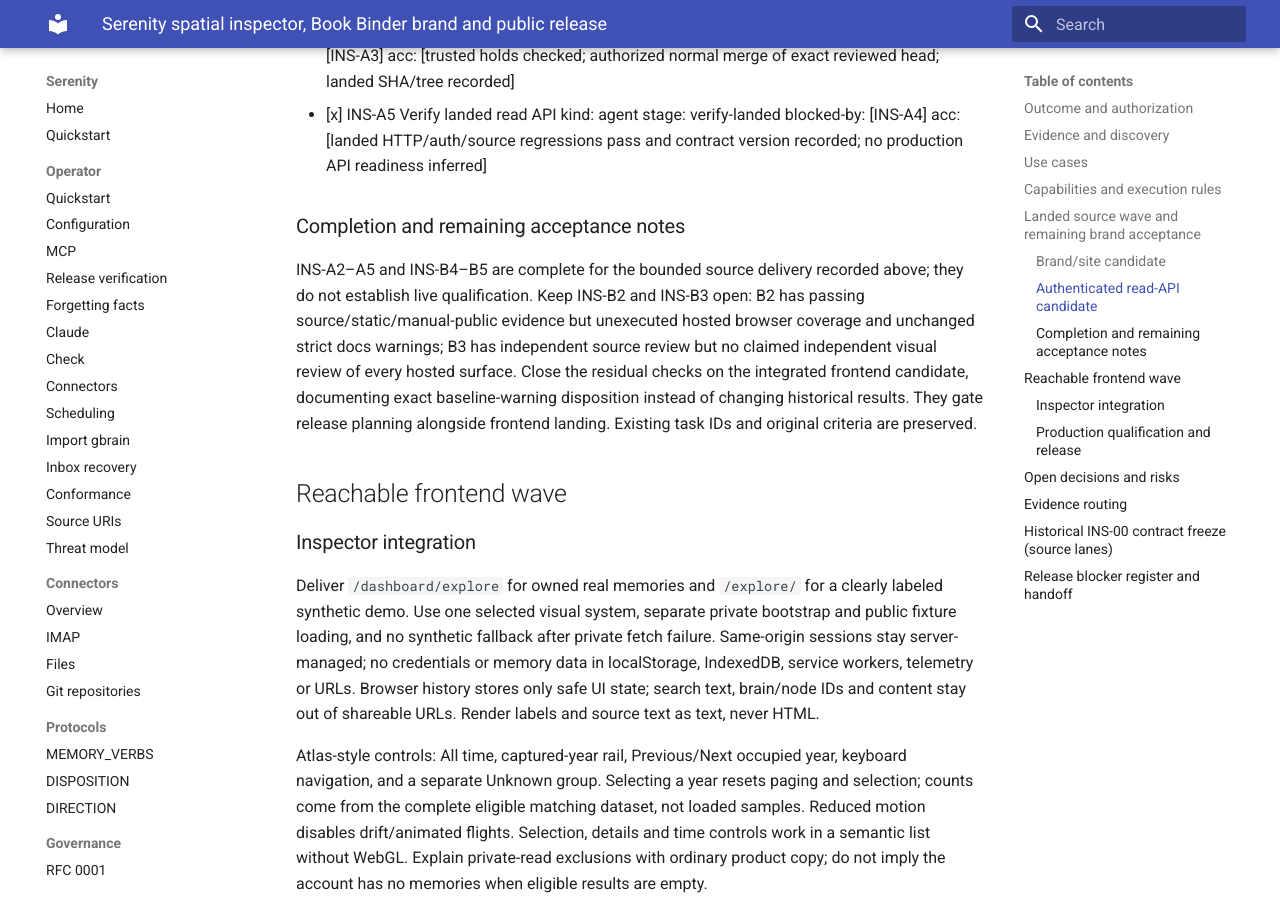
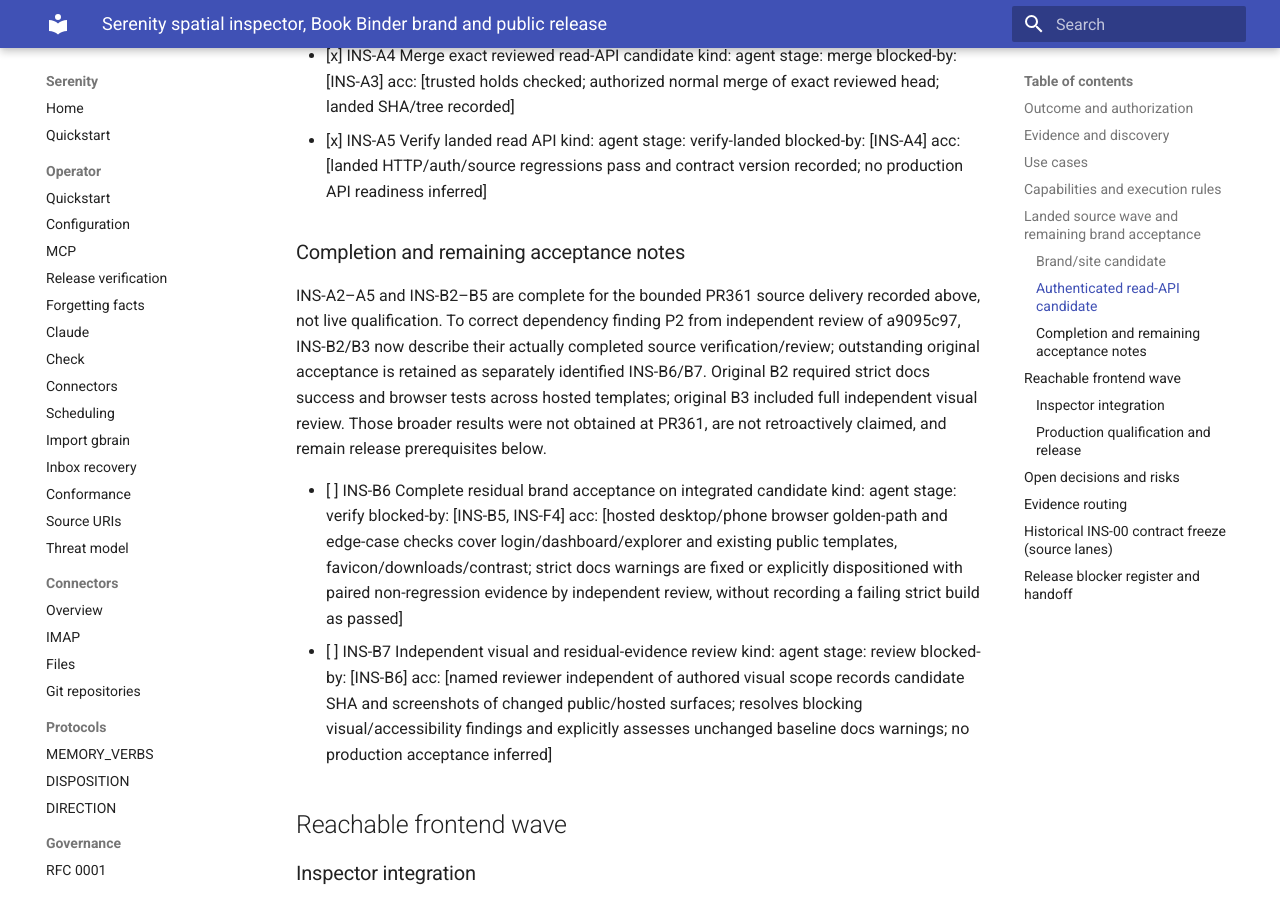
Before and after one commit to sirerun/serenity, an MkDocs documentation site: the page built from docs/plans/inspector-brand-release.md, in a window 1280 px wide and 900 px high, scrolled down 4217 px. Built offline with MkDocs 1.6.1 and Material for MkDocs 9.7.7, drawn with Linux system fonts in a browser that asks for light colours; some of the changed text lies outside the part shown.

Commit message:
plan: separate landed brand source gates from residual visual acceptance

```diff
--- a/docs/plans/inspector-brand-release.md
+++ b/docs/plans/inspector-brand-release.md
@@ -44,8 +44,8 @@
 ### Brand/site candidate
 
 - [x] INS-B1 Implement Book Binder brand across existing website  kind: agent stage: implement lane: agent  verifies: [UC-INS-04]  blocked-by: [INS-00]  acc: [selected silhouette and rose/charcoal tokens appear on home/product/pricing/get-started/chat/docs/brand and login/dashboard surfaces as applicable; favicon, wordmark, downloadable light/mono assets, metadata/social image and theme colors match; existing copy, accessibility and links preserved; all old S descriptions replaced; asset quality at small sizes checked]
-- [ ] INS-B2 Verify brand/site candidate  kind: agent stage: verify  verifies: [UC-INS-04]  blocked-by: [INS-B1]  acc: [scripts/site/check.py, strict docs build, existing site tests and changed embed/CSP tests pass; browser tests cover primary CTA plus a narrow-screen edge case; desktop/phone visual QA covers all changed templates, theme contrast, favicon and downloads; lint/format checks pass at candidate SHA]
-- [ ] INS-B3 Independent code and visual review of INS-B1  kind: agent stage: review  blocked-by: [INS-B2]  acc: [named independent reviewer records base/head SHA and all site/asset/CSP changes; blocking findings fixed, affected checks repeated and re-review CLEAR]
+- [x] INS-B2 Verify brand/site source candidate  kind: agent stage: verify  verifies: [UC-INS-04]  blocked-by: [INS-B1]  acc: [PR361 qualification receipt records passing site/brand/embed/CSP and Go checks, public desktop/phone manual QA and unchanged paired baseline docs warnings; hosted browser coverage and full independent visual acceptance are explicitly retained at INS-B6/B7, not claimed as passed]
+- [x] INS-B3 Independent source review of INS-B1  kind: agent stage: review  blocked-by: [INS-B2]  acc: [PR361 independent headless full-source/correction receipts identify base/head and site/asset/CSP scope; findings fixed, affected checks passed and source re-review clear; independent hosted-surface visual acceptance remains at INS-B7]
 - [x] INS-B4 Merge exact reviewed brand/site candidate  kind: agent stage: merge  blocked-by: [INS-B3]  acc: [trusted holds checked; reviewed head merged normally by authorized coordinator; landed SHA and tree proof recorded; automatic site deployment behavior accounted for]
 - [x] INS-B5 Verify landed brand/site revision  kind: agent stage: verify-landed  blocked-by: [INS-B4]  acc: [landed site/assets and relevant tests match reviewed tree; any automatic production update checked and reported honestly; no live proof inferred from a merge]
 
@@ -59,7 +59,10 @@
 
 ### Completion and remaining acceptance notes
 
-INS-A2–A5 and INS-B4–B5 are complete for the bounded source delivery recorded above; they do not establish live qualification. Keep INS-B2 and INS-B3 open: B2 has passing source/static/manual-public evidence but unexecuted hosted browser coverage and unchanged strict docs warnings; B3 has independent source review but no claimed independent visual review of every hosted surface. Close the residual checks on the integrated frontend candidate, documenting exact baseline-warning disposition instead of changing historical results. They gate release planning alongside frontend landing. Existing task IDs and original criteria are preserved.
+INS-A2–A5 and INS-B2–B5 are complete for the bounded PR361 source delivery recorded above, not live qualification. To correct dependency finding P2 from independent review of a9095c97, INS-B2/B3 now describe their actually completed source verification/review; outstanding original acceptance is retained as separately identified INS-B6/B7. Original B2 required strict docs success and browser tests across hosted templates; original B3 included full independent visual review. Those broader results were not obtained at PR361, are not retroactively claimed, and remain release prerequisites below.
+
+- [ ] INS-B6 Complete residual brand acceptance on integrated candidate  kind: agent stage: verify  blocked-by: [INS-B5, INS-F4]  acc: [hosted desktop/phone browser golden-path and edge-case checks cover login/dashboard/explorer and existing public templates, favicon/downloads/contrast; strict docs warnings are fixed or explicitly dispositioned with paired non-regression evidence by independent review, without recording a failing strict build as passed]
+- [ ] INS-B7 Independent visual and residual-evidence review  kind: agent stage: review  blocked-by: [INS-B6]  acc: [named reviewer independent of authored visual scope records candidate SHA and screenshots of changed public/hosted surfaces; resolves blocking visual/accessibility findings and explicitly assesses unchanged baseline docs warnings; no production acceptance inferred]
 
 ## Reachable frontend wave
 
@@ -91,7 +94,7 @@
 
 Outcome: inspector and matching brand live at https://serenity.sire.run with authenticated owner data and public synthetic demo, at verified deployed revision. Package the actual serving path: Pages assets when applicable, embedded hosted binary/API when applicable; retain prior artifacts and rollback procedure. Use existing deployment tooling; no new hosting migration, pricing or spend is implied. Release contract must resolve current hosted security/recovery prerequisites with the trusted lead rather than claim their broad completion. If Pages Actions is billing-blocked, use only an established authorized alternative or record a real release blocker. Canary with dedicated non-customer test account/brain; verify cross-account denials, source privacy, session expiry, static asset/CSP behavior and browser flows over public HTTPS. Verify health before/after rollout, exact artifact SHA/build identity, live website/brand links and rollback evidence. Public release notes contain no private memory data.
 
-- [ ] INS-R0 PLAN expand production release after inspector landed verification  kind: agent stage: preflight  blocked-by: [INS-F8, INS-B2, INS-B3]  acc: [only after frontend landing and residual brand acceptance, revalidate current service/artifact/runtime authority and expand separate preflight, measured qualification, independent release review, guarded deployment, public-HTTPS acceptance and rollback tasks; name owners/evidence/unblock conditions for every release blocker]
+- [ ] INS-R0 PLAN expand production release after inspector landed verification  kind: agent stage: preflight  blocked-by: [INS-F8, INS-B6, INS-B7]  acc: [only after frontend landing and residual brand acceptance, revalidate current service/artifact/runtime authority and expand separate preflight, measured qualification, independent release review, guarded deployment, public-HTTPS acceptance and rollback tasks; name owners/evidence/unblock conditions for every release blocker]
 
 ## Open decisions and risks
 
@@ -117,7 +120,7 @@
 
 | Gate | Evidence now | Owner at execution | Required unblock proof |
 |---|---|---|---|
-| Frontend | Prototype synthetic; brand/API landed | Frontend coordinator | INS-F8 and residual INS-B2/B3 acceptance |
+| Frontend | Prototype synthetic; brand/API landed | Frontend coordinator | INS-F8 and residual INS-B6/B7 acceptance |
 | Actions/artifact signing | Billing blocks jobs; inspected candidate lacks qualifying Sigstore bundle | Release coordinator with account owner | Exact authorized tagged archive, checksum, bundle/workflow identity and functioning runtime verifier; no unsigned promotion |
 | Current runtime/startup/recovery | Narrow source qualification is not production READY; trusted holds remain | Trusted repository lead and runtime owners | Named release clearance plus exact current-runtime acceptance; no feature-driven hold waiver |
 | Capacity/performance | Configured limits are not peak-heap evidence | Frontend/API verifier and release coordinator | F1/F5 measured10K/high-water/concurrent-read budgets against target headroom |
```
